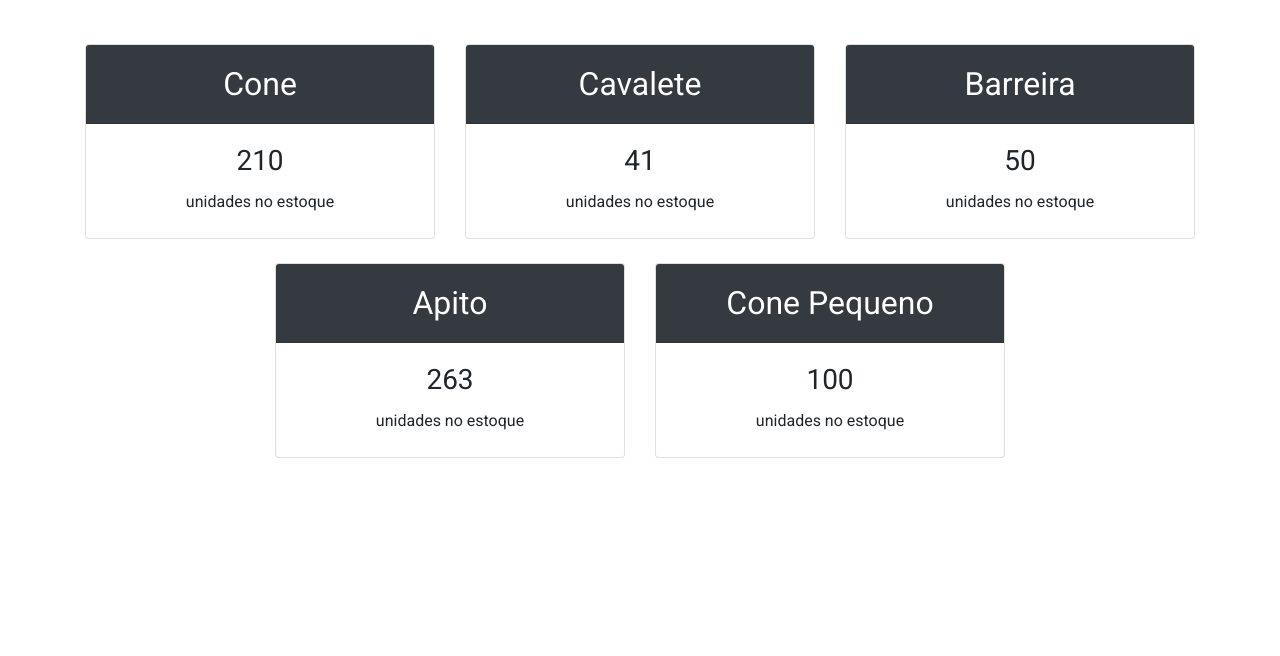
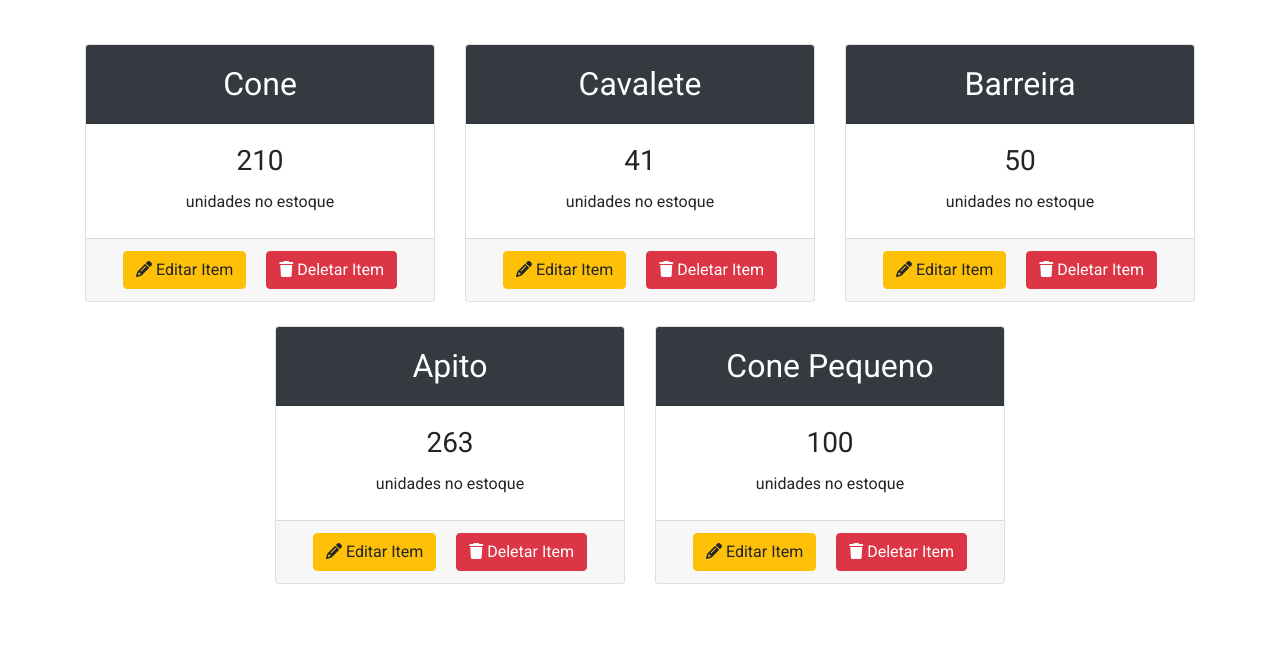
Before and after one commit to Eduardo-H/stock-manager, a Django app: page /estoque/ in a window 1280 px wide. Shown: the part 366-1022 px from the top of the page. Before the commit the page ends 824 px from the top, so only its background shows below. Run offline with Django 3.2, Linux system fonts and the light colour scheme; data comes from the database, SQL or seed files in the repository; both versions use the stored data as it was after the commit; data that the repository does not hold is empty; some libraries are stand-ins or nearby versions.

Commit message:
Add to Stock view updated

```diff
--- a/management/static/management/css/style.css
+++ b/management/static/management/css/style.css
@@ -8,7 +8,6 @@ body::-webkit-scrollbar {
 
 body::-webkit-scrollbar-track {
   background: #B1B1B1;
-  border-radius: 40px;
 }
 
 body::-webkit-scrollbar-thumb {
@@ -22,3 +21,7 @@ body::-webkit-scrollbar-thumb {
   color: #333;
   transition: 0.2s;
 }
+
+#my-modal {
+  top: 30%;
+}
--- a/management/templates/management/adicionarestoque.html
+++ b/management/templates/management/adicionarestoque.html
@@ -24,7 +24,7 @@
             </div>
 
             <div class="form-group">
-              <label for="quantidade">Quantide</label>
+              <label for="quantidade">Quantidade</label>
               <input type="number" class="form-control" name="quantidade" id="quantidade" required>
             </div>
 
--- a/management/templates/management/base.html
+++ b/management/templates/management/base.html
@@ -21,6 +21,8 @@
     <link rel="stylesheet" href="../../static/management/css/bootstrap-datepicker.css">
     <script src="../../static/management/js/bootstrap-datepicker.min.js"></script>
     <script src="../../static/management/js/bootstrap-datepicker.pt-BR.min.js"></script>
+    <script src="https://cdn.jsdelivr.net/npm/vue/dist/vue.js"></script>
+
 
     <title>LogControle</title>
   </head>
--- a/management/templates/management/menuestoque.html
+++ b/management/templates/management/menuestoque.html
@@ -36,10 +36,34 @@
                 </div>
                 <p class="mb-1">unidades no estoque</p>
               </div>
+              <div class="card-footer text-center">
+                <a href="{% url 'editaritem' itemestoque.id %}" class="btn btn-warning mr-3"><i class="fas fa-pencil-alt"></i> Editar Item</a>
+                <button class="btn btn-danger" data-toggle="modal" data-target="#my-modal"><i class="fas fa-trash"></i> Deletar Item</button>
+              </div>
             </div>
+
+            <div class="modal" id="my-modal">
+              <div class="modal-dialog">
+                <div class="modal-content">
+                  <div class="modal-header">
+                    <h5 class="modal-title">Atenção!</h5>
+                    <button class="close" data-dismiss="modal">&times;</button>
+                  </div>
+                  <div class="modal-body">
+                    Você tem certeza que quer deletar o item "{{ itemestoque.item.nome }}"
+                  </div>
+                  <div class="modal-footer">
+                    <button class="btn btn-danger" data-dismiss="modal">Não</button>
+                    <button class="btn btn-primary" data-dismiss="modal">Sim</button>
+                  </div>
+                </div>
+              </div>
+            </div>
+
           </div>
         {% endfor %}
       </div>
+
     </div>
   </section>
 {% endblock %}
--- a/management/views.py
+++ b/management/views.py
@@ -51,7 +51,7 @@ def adicionarestoque(request):
         return render(request, 'management/adicionarestoque.html', {'itens':itens})
     else:
         try:
-            estoque = get_object_or_404(Estoque, pk=request.POST['item'])
+            estoque = Estoque.objects.get(item_id=request.POST['item'])
             quantidade = request.POST['quantidade']
             quantidade = int(quantidade)
             estoque.quantidade += quantidade
@@ -77,3 +77,8 @@ def cadastraritem(request):
             return redirect('menuestoque')
         except ValueError:
             return render(request, 'management/cadastraritem.html', {'formulario':FormItem(), 'erro':'Não foi possível adicionar o item'})
+
+def editaritem(request, pk_item):
+    item = get_object_or_404(Item, pk=pk_item)
+    if request.method == 'GET':
+        return render(request, 'management/editaritem.html', {'item':item})
--- a/stock_manager/urls.py
+++ b/stock_manager/urls.py
@@ -21,8 +21,9 @@ urlpatterns = [
     path('admin/', admin.site.urls),
     path('', views.home, name='home'),
     path('criar-alocacao/', views.criaralocacao, name='criaralocacao'),
-    path('<int:pk_alocacao>/detalhes', views.detalhealocacao, name='detalhealocacao'),
+    path('alocacoa/<int:pk_alocacao>/detalhes', views.detalhealocacao, name='detalhealocacao'),
     path('estoque/', views.menuestoque, name="menuestoque"),
     path('estoque/adicionar-ao-estoque/', views.adicionarestoque, name="adicionarestoque"),
     path('estoque/cadastrar-item/', views.cadastraritem, name="cadastraritem"),
+    path('estoque/<int:pk_item>/editar', views.editaritem, name="editaritem"),
 ]
```
Also changed, not shown: management/templates/management/home.html (+1 -10 lines), db.sqlite3.
